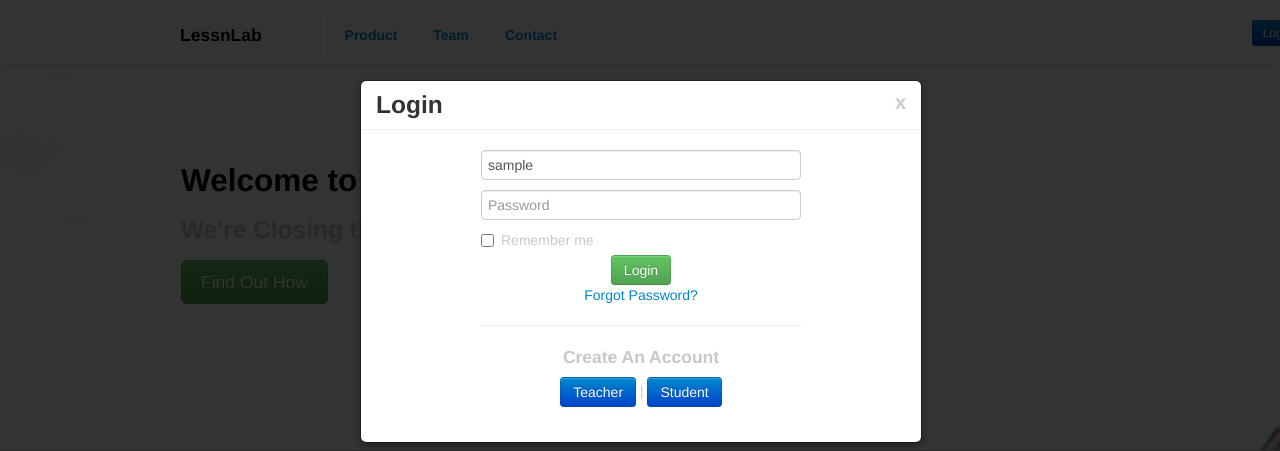
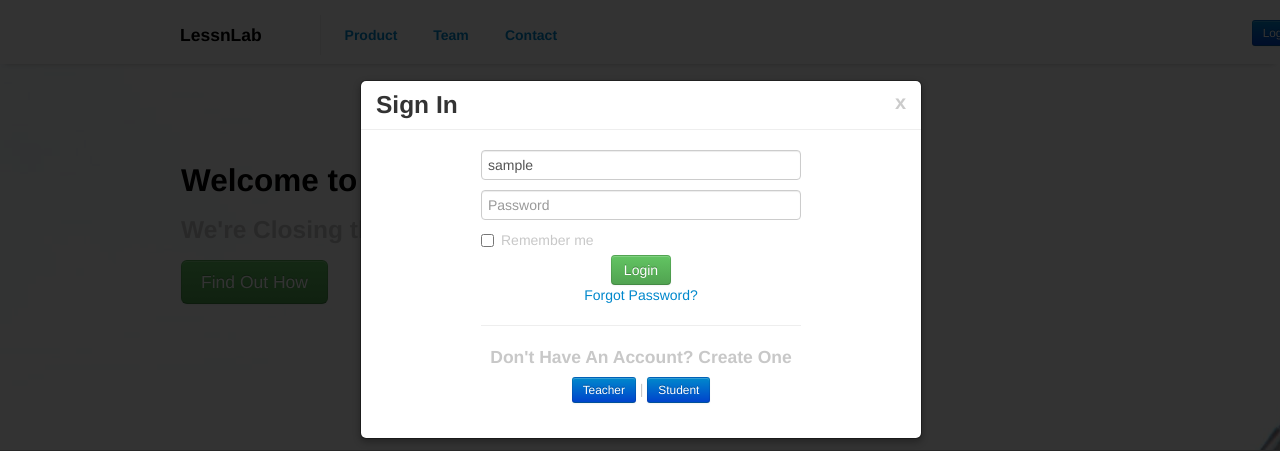
Before and after one commit to arn0601/lessnlab, a Django app: template templates/landing.html in a window 1280 px wide, after a click on "Login". Shown: the top 451 px of the page. Run offline with Django 3.2, Linux system fonts and the light colour scheme; the template is opened without the code that fills it: most values are stand-ins (such as "Sample title", 1, 10 or a date in 2020); some libraries are stand-ins or nearby versions.

Commit message:
updated landing page

```diff
--- a/templates/landing.html
+++ b/templates/landing.html
@@ -165,7 +165,7 @@
 	<div class="modal hide" id="login">
   	<div class="modal-header">
   	  <button type="button" class="close" data-dismiss="modal">x</button>
-  	  <h3>Login</h3>
+  	  <h3>Sign In</h3>
   	</div>
   <div class="modal-body loginmodal">
     {% csrf_token %}
@@ -178,14 +178,17 @@
         </label>
         <div class="loginlinks">
             <button class="btn btn-success" type="submit">Login</button>
+            <br/>
             <p><a href="{% url auth_password_reset %}">Forgot Password?</a></p>
         </div>
         <hr/>
 	<div class="loginlinks">
-		<h4>Create An Account</h4>
-           <a class="btn btn-primary" href="{% url accounts.views.registerTeacher%}">Teacher</a>
+		<h4>Don't Have An Account? Create One</h4>
+		<p>
+           <a class="btn btn-primary btn-small" href="{% url accounts.views.registerTeacher%}">Teacher</a>
            <span class="logindivider">|</span>
-	   	 	<a class="btn btn-primary" href="{% url accounts.views.registerStudent%}">Student</a>
+	   	 	<a class="btn btn-primary btn-small" href="{% url accounts.views.registerStudent%}">Student</a>
+	   	</p>
        </div>
       </form>
   </div>
```
